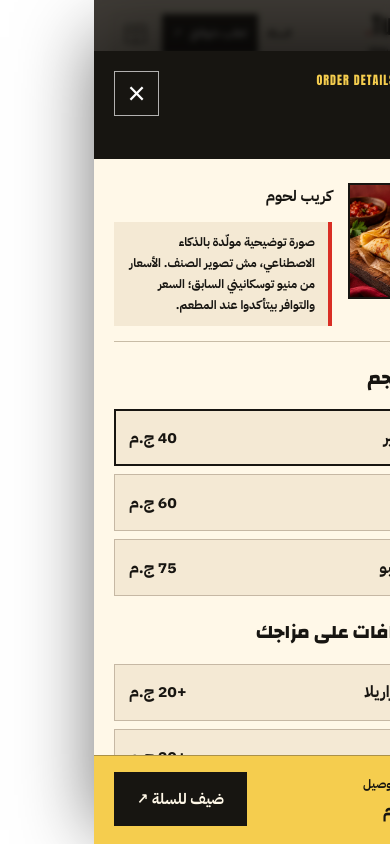
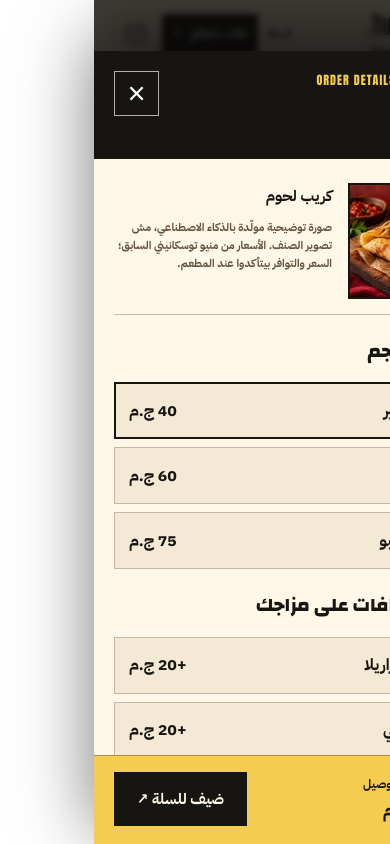
Before and after one commit to omarkhair70-droid/tuscanini-ordering-system, a Next.js app: page /menu in a window 390 px wide. Both pictures are taken after a click on the button 284 px from the left and 1565 px from the top of the page. Shown: the part 1143-1987 px from the top of the page. Built offline with nearby package versions, Linux system fonts and the light colour scheme.

Commit message:
style(rebirth): quiet source disclosure inside mobile product sheet

```diff
--- a/app/rebirth-product-art.css
+++ b/app/rebirth-product-art.css
@@ -154,9 +154,12 @@
 }
 .t-product-dialog__identity-copy{min-width:0}
 .t-product-dialog__identity-copy>p{line-height:1.8;font-size:15px;font-weight:700}
+/* Keep the essential source/old-price truth readable without making an
+ * engineering warning dominate the actual food and customization choices. */
 .t-product-dialog__identity .t-product-dialog__price-notice{
- border-inline-start:4px solid #d92e24;padding:10px 13px;
- margin-top:12px!important;line-height:1.75!important;font-size:12px!important
+ border:0;background:transparent;padding:0;
+ margin-top:9px!important;line-height:1.65!important;font-size:11px!important;
+ font-weight:650;color:#675440
 }
 .t-product-dialog__identity~.t-product-dialog__section{margin-top:24px}
 @media(min-width:721px){
```
